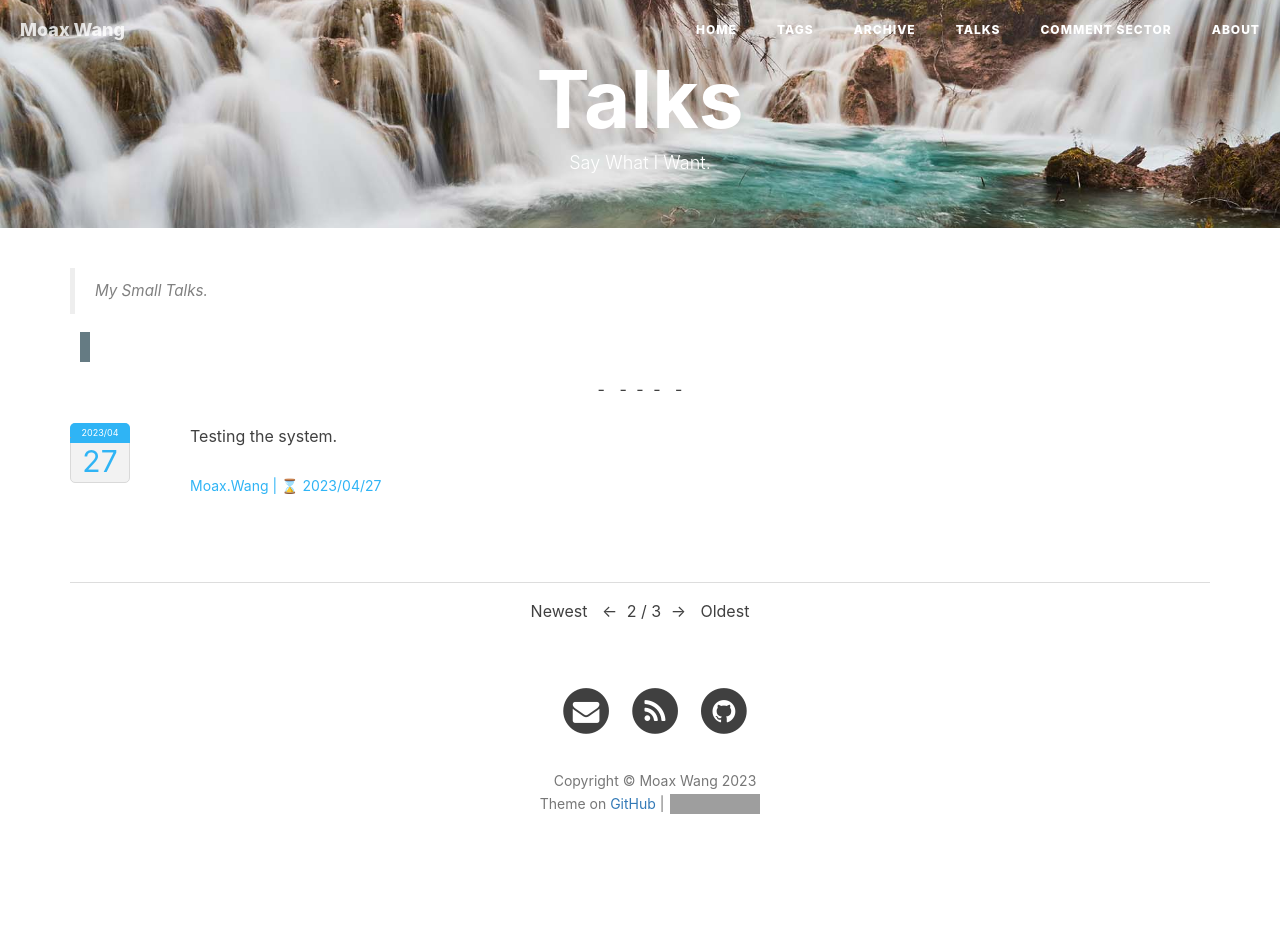
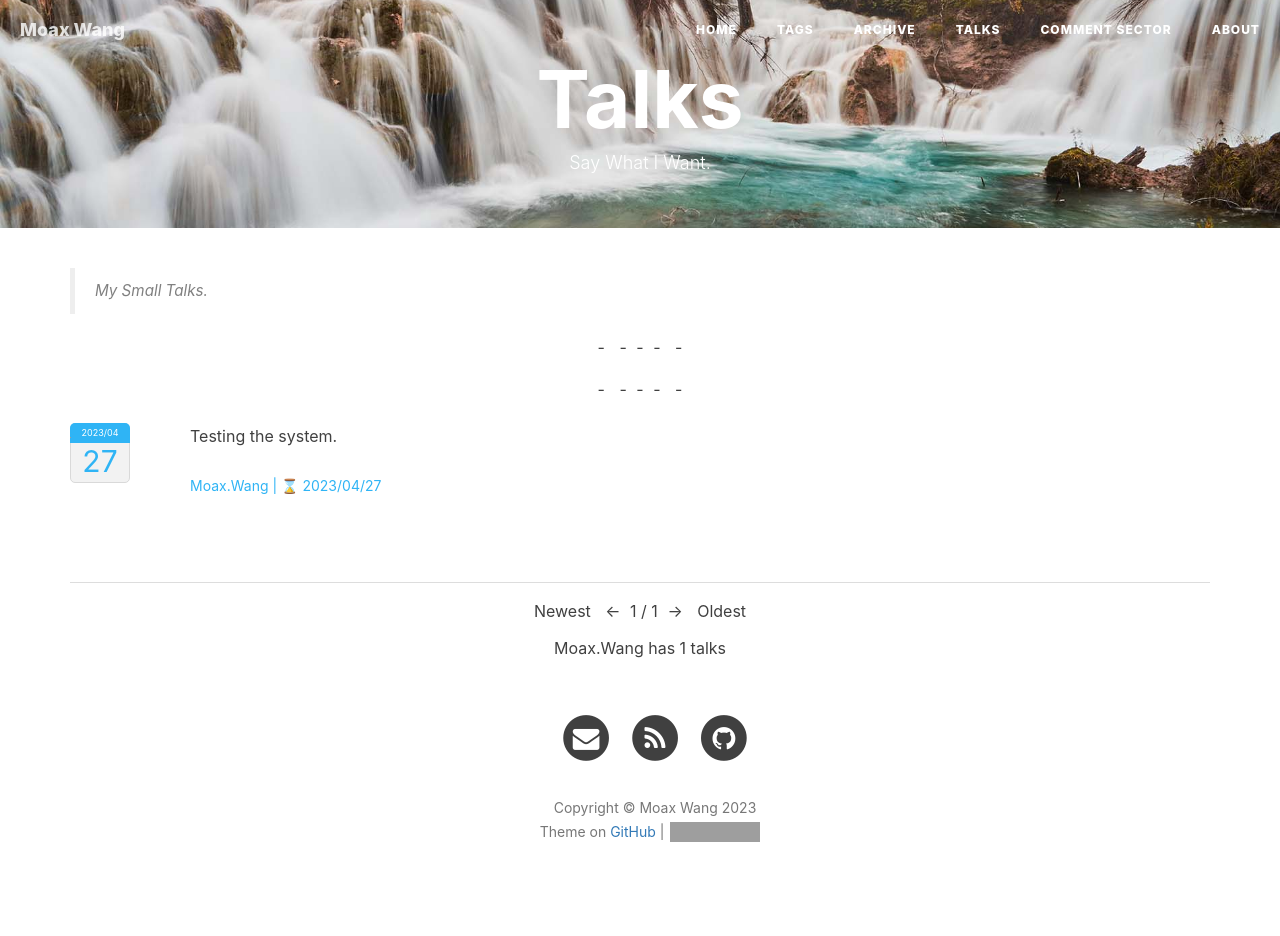
Before and after one commit to WinchellWang/winchellwang.github.io, a Jekyll site: the page built from 3talk.html, in a window 1280 px wide. Built offline with Jekyll 4.4.1, drawn with Linux system fonts in a browser that asks for light colours; nearby versions of some CDN libraries; comment, search, counter and statistics services are not loaded; before the commit the page ends 908 px from its top, so only the background shows below that; grey boxes are pictures that could not be loaded.

Commit message:
Update 3talk.html

```diff
--- a/3talk.html
+++ b/3talk.html
@@ -144,13 +144,13 @@
     <p>My Small Talks.</p>
 </blockquote>
 
-<div class="hexo-douban-tabs">
+<!-- <div class="hexo-douban-tabs">
     <a class="hexo-douban-tab" id="hexo-douban-tab1" rel="external">
         </a>
     <a class="hexo-douban-tab" id="hexo-douban-tab2" rel="external">
         </a>
 
-</div>
+</div> -->
 
 <div>
   <!--      已读 start      -->
@@ -234,7 +234,7 @@
     <div class="hexo-douban-pagination">
       <a class="hexo-douban-button hexo-douban-firstpage" href="javascript:;"> Newest</a>
       <a class="hexo-douban-button hexo-douban-previouspage" href="javascript:;">←</a>
-      <span class="hexo-douban-pagenum">2 / 3</span>
+      <span class="hexo-douban-pagenum">1 / 1</span>
       <a class="hexo-douban-button hexo-douban-nextpage" href="javascript:;">→</a>
       <a class="hexo-douban-button hexo-douban-lastpage" href="javascript:;">Oldest</a>
     </div>
```
